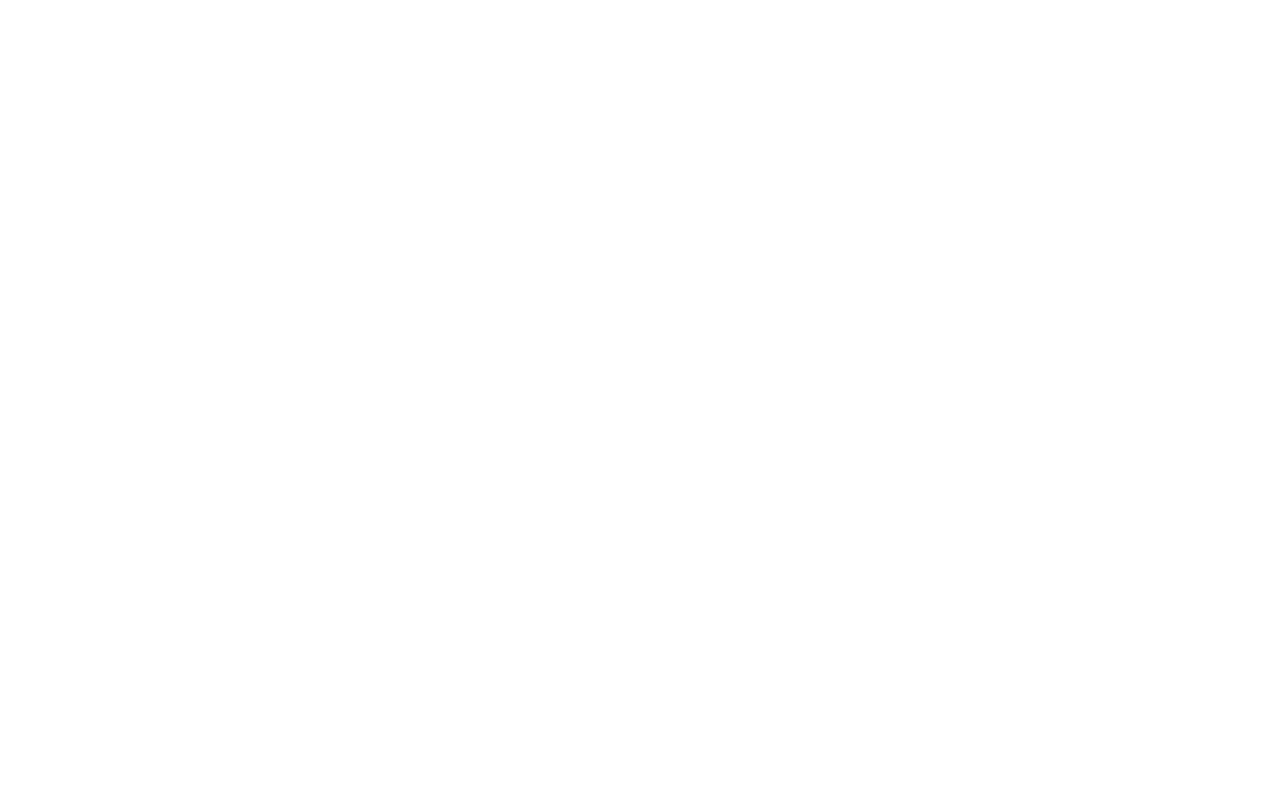
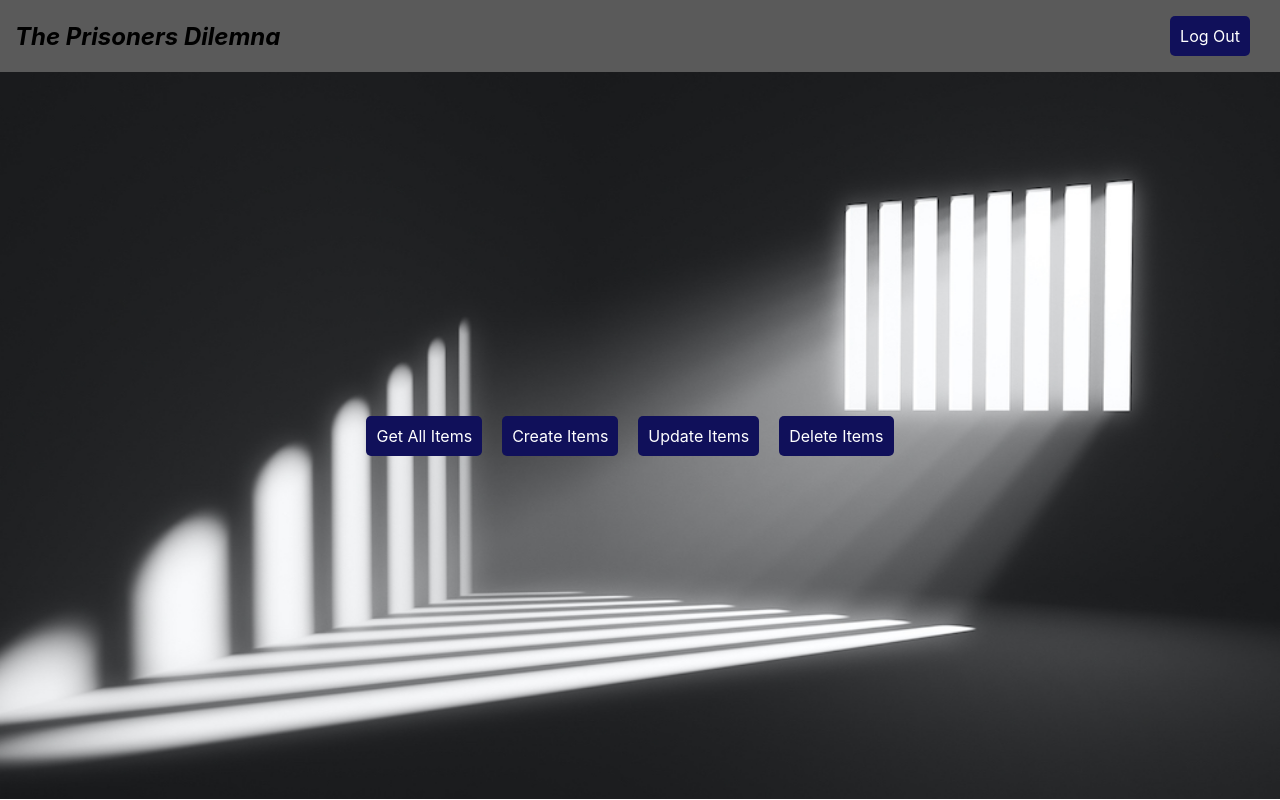
Before and after one commit to AydenGUI/PrisonersDilemna, a React (Create React App) app in the folder prisoners-dilemna/client/: page /Items in a window 1280 px wide. Before the commit this address had no page. Built offline with nearby package versions, Linux system fonts and the light colour scheme.

Commit message:
Added item page and link

```diff
--- a/prisoners-dilemna/client/src/App.js
+++ b/prisoners-dilemna/client/src/App.js
@@ -3,7 +3,7 @@
 import Home from './component/Home'
 import { BrowserRouter as Router, Route, Routes} from 'react-router-dom';
 import LoggedIn from './component/LoggedIn';
-// import Item from './component/Item';
+import Item from './component/Item';
 import UpdateItemInfo from './component/UpdateItemInfo';
 import CreateItem from './component/CreateItem';
 import DeleteItem from './component/DeleteItem';
@@ -20,7 +20,7 @@
         <Route exact path='/LoggedIn' element={<LoggedIn/>}/>
         <Route exact path='/SignUp' element={<SignUp/>}/>
         <Route exact path='/LogIn' element={<LogIn/>}/>
-        {/* <Route exact path='/Items' element={<Item/>}/> */}
+        <Route exact path='/Items' element={<Item/>}/>
         <Route exact path='/CreateItems'element={<CreateItem/>}/>
         <Route exact path='/UpdateItems' element={<UpdateItemInfo/>}/>
         <Route exact path='/DeleteItems' element={<DeleteItem/>}/>
--- /dev/null
+++ b/prisoners-dilemna/client/src/component/Item.js
@@ -0,0 +1,46 @@
+import { Link } from 'react-router-dom';
+import './Home.css';
+import React, { useState } from 'react';
+import axios from 'axios';
+// const Item = require("../../models/Item");
+
+function Item() {
+
+    return (
+        <div className="Home">
+        <nav>
+            <i><h2>The Prisoners Dilemna</h2></i>
+            <ul class="nav-links">
+            <li class="nav-item"><Link to="/">Log Out</Link></li>
+            </ul>
+        </nav>
+
+        <div class="banner">
+            {/* <form onSubmit={handleSubmit}>
+        <label>
+         Email:
+         <input type="email" value={email} onChange={handleEmailChange} />
+        </label>
+      < label>
+         Password:
+            <input type="password" value={password} onChange={handlePasswordChange} />
+         </label>
+        <button type="submit">Submit</button>
+        </form> */}
+            <ul class="nav-links">
+                <li class="nav-item"><Link to="/Items">Get All Items</Link></li>
+                <li class="nav-item"><Link to="/CreateItems">Create Items</Link></li>
+                <li class="nav-item"><Link to="/UpdateItems">Update Items</Link></li>
+                <li class="nav-item"><Link to="/DeleteItems">Delete Items</Link></li>
+            </ul>
+
+            {/* // stuff goes on top of the banner here */}
+        </div>
+
+        {/* <header className="App-header">      */}
+        {/* </header> */}
+        </div>
+    );
+}
+
+export default Item;
```
